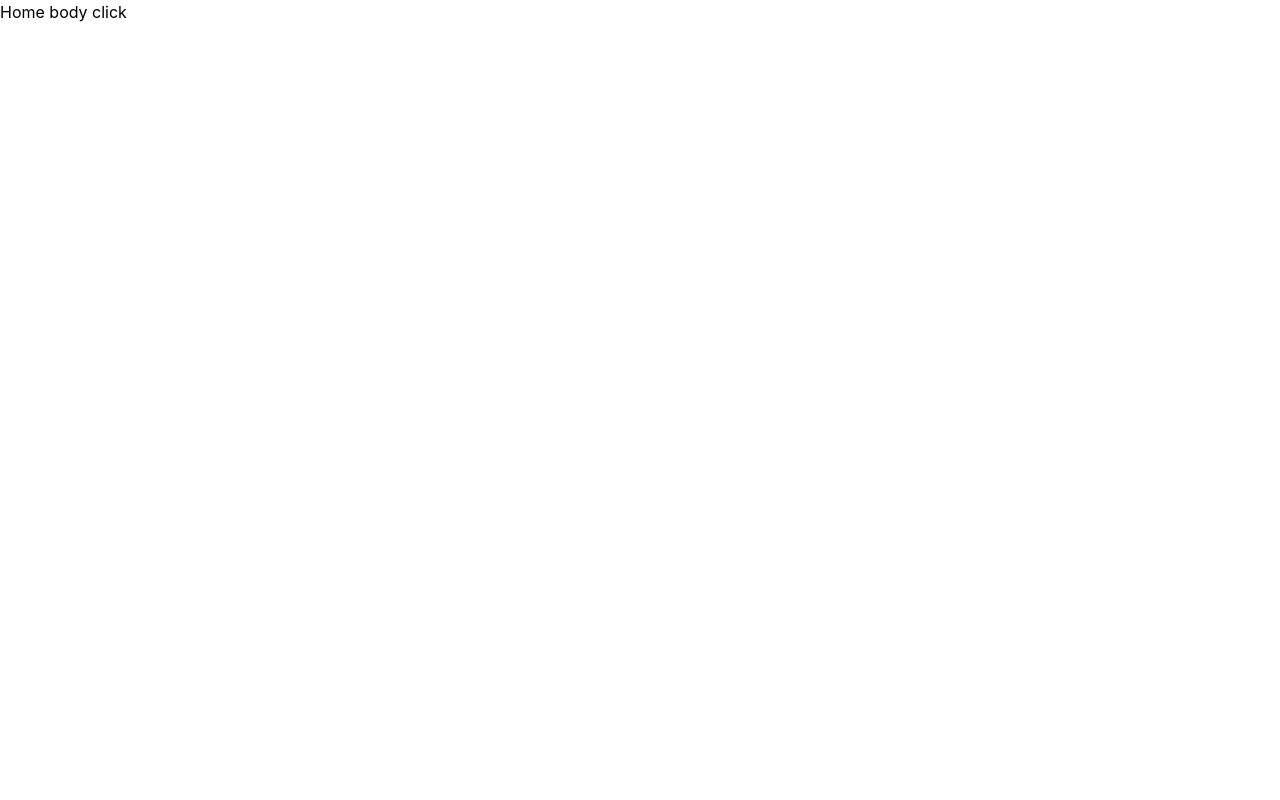
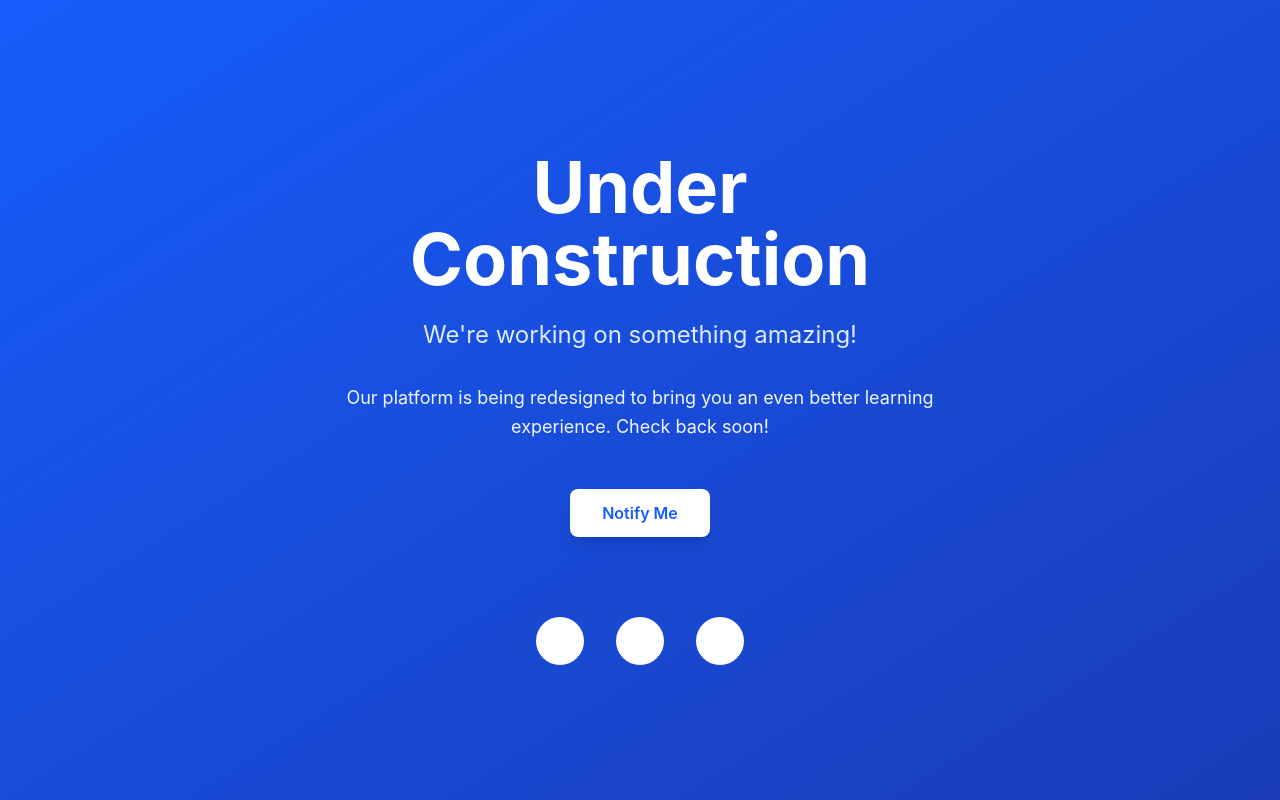
Before and after one commit to MigrationGFA/businesslms, a React (Vite) app: page / in a window 1280 px wide. Built offline with nearby package versions, Linux system fonts and the light colour scheme.

Commit message:
Place holder hero

```diff
--- a/package.json
+++ b/package.json
@@ -11,6 +11,7 @@
   },
   "dependencies": {
     "@tailwindcss/vite": "^4.3.1",
+    "framer-motion": "^12.40.0",
     "react": "^19.2.6",
     "react-dom": "^19.2.6",
     "react-icons": "^5.6.0",
--- a/src/componenets/Navbar.tsx
+++ b/src/componenets/Navbar.tsx
@@ -1,13 +1,97 @@
 
+import { motion } from "framer-motion";
 
 const Navbar = () => {
+  const containerVariants = {
+    hidden: { opacity: 0 },
+    visible: {
+      opacity: 1,
+      transition: {
+        staggerChildren: 0.2,
+        delayChildren: 0.3,
+      },
+    },
+  };
+
+  const itemVariants = {
+    hidden: { opacity: 0, y: 20 },
+    visible: {
+      opacity: 1,
+      y: 0,
+      transition: { duration: 0.8 },
+    },
+  };
+
+  const floatingVariants = {
+    initial: { y: 0 },
+    animate: {
+      y: [-20, 20, -20],
+      transition: {
+        duration: 4,
+        repeat: Infinity,
+      },
+    },
+  };
+
   return (
-    <div>
-        Home
-         body
-         click
+    <div className="min-h-screen bg-gradient-to-br from-blue-600 to-blue-800 flex flex-col">
+      <motion.div
+        className="flex-1 flex items-center justify-center px-4"
+        variants={containerVariants}
+        initial="hidden"
+        animate="visible"
+      >
+        <div className="text-center max-w-2xl">
+          {/* Animated Heading */}
+          <motion.h1
+            variants={itemVariants}
+            className="text-6xl md:text-7xl font-bold text-white mb-6"
+          >
+            Under Construction
+          </motion.h1>
+
+          {/* Animated Subheading */}
+          <motion.p
+            variants={itemVariants}
+            className="text-xl md:text-2xl text-blue-100 mb-8"
+          >
+            We're working on something amazing!
+          </motion.p>
+
+          {/* Animated Description */}
+          <motion.p
+            variants={itemVariants}
+            className="text-lg text-blue-50 mb-12 leading-relaxed"
+          >
+            Our platform is being redesigned to bring you an even better learning experience. Check back soon!
+          </motion.p>
+
+          {/* Animated Button */}
+          <motion.button
+            variants={itemVariants}
+            whileHover={{ scale: 1.05 }}
+            whileTap={{ scale: 0.95 }}
+            className="px-8 py-3 bg-white text-blue-600 font-semibold rounded-lg shadow-lg hover:shadow-xl transition-shadow"
+          >
+            Notify Me
+          </motion.button>
+
+          {/* Animated Floating Elements */}
+          <div className="mt-16 flex justify-center gap-8">
+            {[1, 2, 3].map((item) => (
+              <motion.div
+                key={item}
+                variants={floatingVariants}
+                initial="initial"
+                animate="animate"
+                className="w-12 h-12 bg-white bg-opacity-20 rounded-full"
+              />
+            ))}
+          </div>
+        </div>
+      </motion.div>
     </div>
-  )
-}
+  );
+};
 
-export default Navbar
+export default Navbar;
--- a/src/pages/LandingPage.tsx
+++ b/src/pages/LandingPage.tsx
@@ -1,9 +1,7 @@
 import Navbar from "../componenets/Navbar";
 
 const LandingPage = () => {
-  return (
-    <Navbar/>
-  );
+  return <Navbar />;
 };
 
-export default LandingPage
+export default LandingPage;
```
Also changed, not shown: 1 other file (tests, documents, lock files or other folders).
